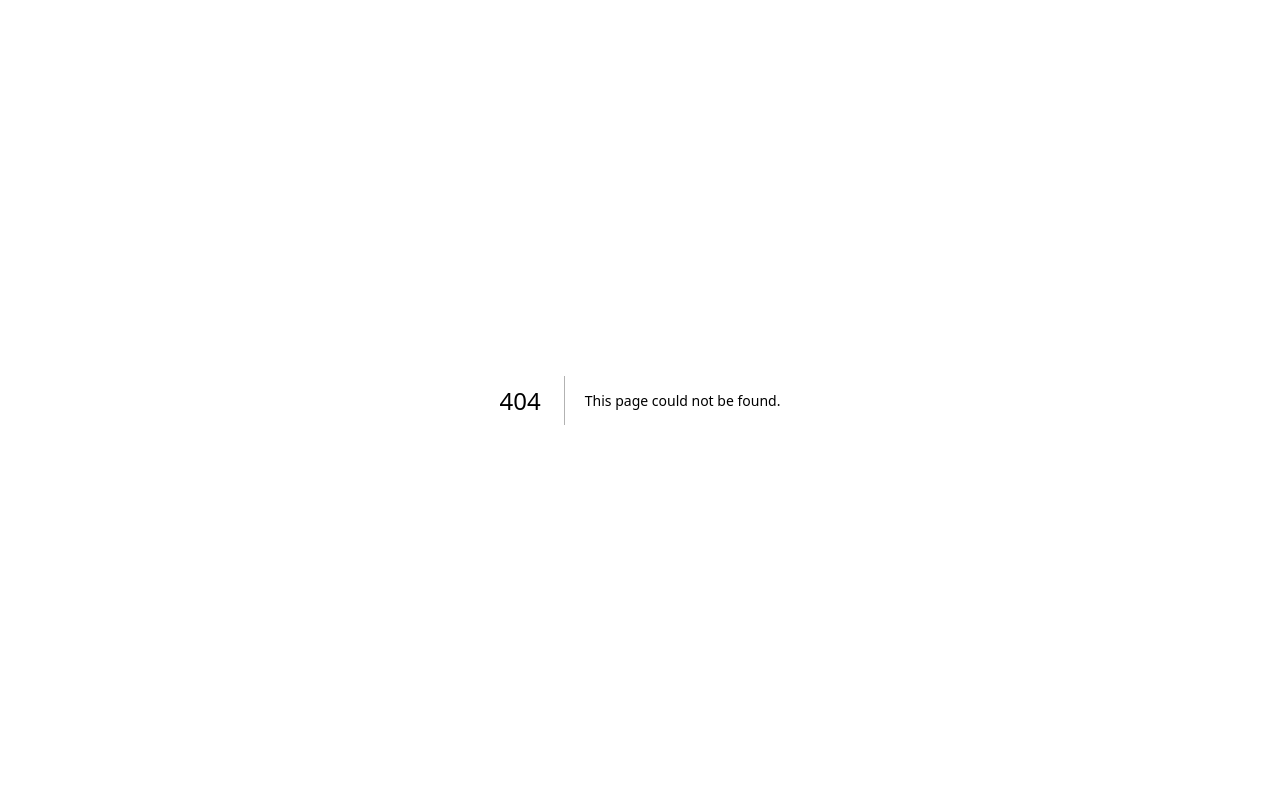
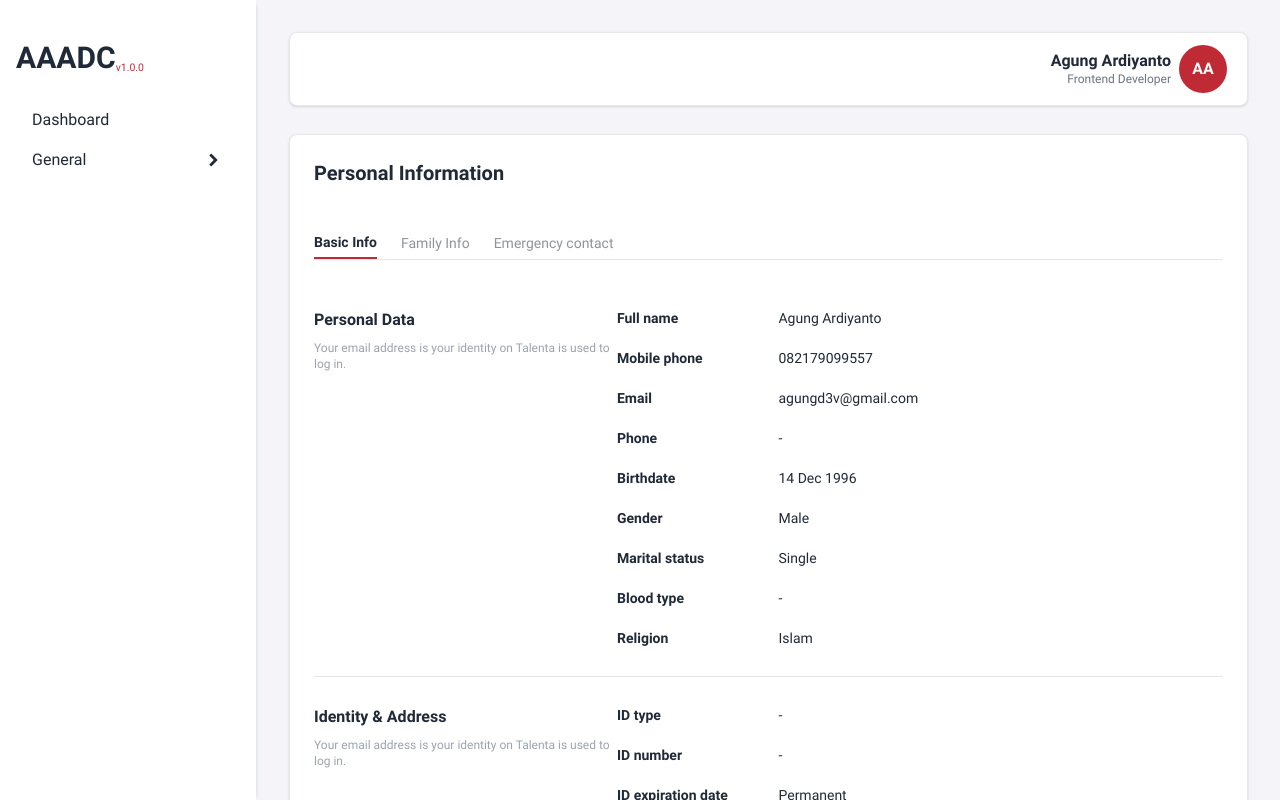
Before and after one commit to aulia14/aaadc-web, a Next.js app: page /general in a window 1280 px wide. Before the commit this address had no page. Shown: the top 800 px of the page. Built offline with nearby package versions, Linux system fonts and the light colour scheme.

Commit message:
page general (personal information)

```diff
--- a/components/Header.tsx
+++ b/components/Header.tsx
@@ -1,5 +1,12 @@
 export default function Header() {
-  return <div className="bg-white rounded-lg p-5 border shadow mb-3 md:mb-7">
-    Header
+  return <div className="flex justify-between items-center bg-white rounded-lg py-3 px-5 border shadow mb-3 md:mb-7">
+    <div></div>
+    <div className="flex items-center gap-2">
+      <div className="flex flex-col items-end">
+        <span className="font-bold leading-5">Agung Ardiyanto</span>
+        <span className="text-xs text-gray-500">Frontend Developer</span>
+      </div>
+      <div className="w-12 h-12 rounded-full bg-primary text-white flex items-center justify-center font-bold">AA</div>
+    </div>
   </div>;
 }
--- /dev/null
+++ b/components/Personal/BasicInfo.tsx
@@ -0,0 +1,54 @@
+export default function BasicInfo() {
+  return (<>
+    <div className="border-b flex py-7">
+      <div className="w-1/3 flex flex-col">
+        <p className="mb-2 font-semibold">Personal Data</p>
+        <span className="text-xs text-gray-400">Your email address is your identity on Talenta is used to log in.</span>
+      </div>
+      <div className="w-1/3">
+        <div className="grid grid-cols-2 text-sm gap-5">
+          <div className="font-semibold">Full name</div>
+          <div>Agung Ardiyanto</div>
+          <div className="font-semibold">Mobile phone</div>
+          <div>082179099557</div>
+          <div className="font-semibold">Email</div>
+          <div>agungd3v@gmail.com</div>
+          <div className="font-semibold">Phone</div>
+          <div>-</div>
+          <div className="font-semibold">Birthdate</div>
+          <div>14 Dec 1996</div>
+          <div className="font-semibold">Gender</div>
+          <div>Male</div>
+          <div className="font-semibold">Marital status</div>
+          <div>Single</div>
+          <div className="font-semibold">Blood type</div>
+          <div>-</div>
+          <div className="font-semibold">Religion</div>
+          <div>Islam</div>
+        </div>
+      </div>
+    </div>
+    <div className="flex py-7">
+      <div className="w-1/3 flex flex-col">
+        <p className="mb-2 font-semibold">Identity & Address</p>
+        <span className="text-xs text-gray-400">Your email address is your identity on Talenta is used to log in.</span>
+      </div>
+      <div className="w-1/3">
+        <div className="grid grid-cols-2 text-sm gap-5">
+          <div className="font-semibold">ID type</div>
+          <div>-</div>
+          <div className="font-semibold">ID number</div>
+          <div>-</div>
+          <div className="font-semibold">ID expiration date</div>
+          <div>Permanent</div>
+          <div className="font-semibold">Postal code</div>
+          <div>-</div>
+          <div className="font-semibold">Citizen ID address</div>
+          <div>-</div>
+          <div className="font-semibold">Residential address</div>
+          <div>-</div>
+        </div>
+      </div>
+    </div>
+  </>);
+}
--- a/components/Sidebar.tsx
+++ b/components/Sidebar.tsx
@@ -1,5 +1,6 @@
 import Link from "next/link";
 import Header from "./Header";
+import { BiSolidChevronRight } from "react-icons/bi";
 
 interface CProps {
   children: React.ReactNode;
@@ -15,11 +16,30 @@ export default function Sidebar({children}: CProps) {
       </div>
       {/* <label htmlFor="sidebar" className="btn btn-primary drawer-button lg:hidden">Open drawer</label> */}
     </div>
-    <div className="drawer-side border-r shadow rounded-r-lg">
+    <div className="drawer-side border-r shadow rounded-r-lg overflow-y-visible">
       <label htmlFor="sidebar" className="drawer-overlay"></label>
       <ul className="menu p-4 w-64 h-full bg-white text-base-content">
+        <div className="py-6">
+          <span className="text-3xl font-semibold">AAADC</span><sub className="text-primary">v1.0.0</sub>
+        </div>
         <li className="text-base">
           <Link href={"/dashboard"}>Dashboard</Link>
+        </li>
+        <li className="text-base dropdown dropdown-right">
+          <label tabIndex={0} className="w-full flex items-center justify-between">
+            <span>General</span>
+            <div className="aricons">
+              <BiSolidChevronRight size={22} />
+            </div>
+          </label>
+          <ul tabIndex={0} className="dropdown-content z-[1] menu p-2 shadow bg-base-100 rounded-lg w-52">
+            <li>
+              <Link href={"/general"}>Personal</Link>
+            </li>
+            <li><a>Employment</a></li>
+            <li><a>Education & Experience</a></li>
+            <li><a>Additional Info</a></li>
+          </ul>
         </li>
       </ul>
     </div>
--- a/package.json
+++ b/package.json
@@ -21,6 +21,7 @@
     "postcss": "8.4.24",
     "react": "18.2.0",
     "react-dom": "18.2.0",
+    "react-icons": "^4.10.1",
     "react-redux": "^8.0.7",
     "react-slick": "^0.29.0",
     "slick-carousel": "^1.8.1",
--- /dev/null
+++ b/pages/general/index.tsx
@@ -0,0 +1,25 @@
+import BasicInfo from "@/components/Personal/BasicInfo";
+import AppLayout from "@/layouts/AppLayout";
+import { useState } from "react";
+
+export default function General() {
+  const [tab, setTab] = useState<number>(1);
+
+  const tabActive = (active: number) => {
+    setTab(active);
+  }
+
+  return (<AppLayout title="Personal Information">
+    <div className="border rounded-lg bg-white shadow p-6 relative">
+      <h3 className="text-xl font-semibold">Personal Information</h3>
+      <div className="tabs mt-10 border-b gap-6">
+        <a className={`tab tab-bordered px-0 ${tab !== 1 ? "border-b-0" : "tab-active font-bold"}`} onClick={() => tabActive(1)}>Basic Info</a>
+        <a className={`tab tab-bordered px-0 ${tab !== 2 ? "border-b-0" : "tab-active font-bold"}`} onClick={() => tabActive(2)}>Family Info</a>
+        <a className={`tab tab-bordered px-0 ${tab !== 3 ? "border-b-0" : "tab-active font-bold"}`} onClick={() => tabActive(3)}>Emergency contact</a>
+      </div>
+      <div className="mt-5">
+        {tab === 1 && <BasicInfo />}
+      </div>
+    </div>
+  </AppLayout>);
+}
--- a/styles/globals.css
+++ b/styles/globals.css
@@ -5,3 +5,6 @@
 body {
   background-color: rgb(245,245,249);
 }
+.tab.tab-active:not(.tab-disabled):not([disabled]) {
+  border-color: rgb(192, 42, 52);
+}
--- a/tailwind.config.js
+++ b/tailwind.config.js
@@ -13,10 +13,8 @@ module.exports = {
         'gradient-conic':
           'conic-gradient(from 180deg at 50% 50%, var(--tw-gradient-stops))',
       },
-      backgroundColor: {
-        'secondary-gray': '#f2f4f7'
-      },
       colors: {
+        'primary': 'rgb(192, 42, 52)',
         'secondary-gray': '#f2f4f7'
       }
     },
```
Also changed, not shown: 1 other file (tests, documents, lock files or other folders).
